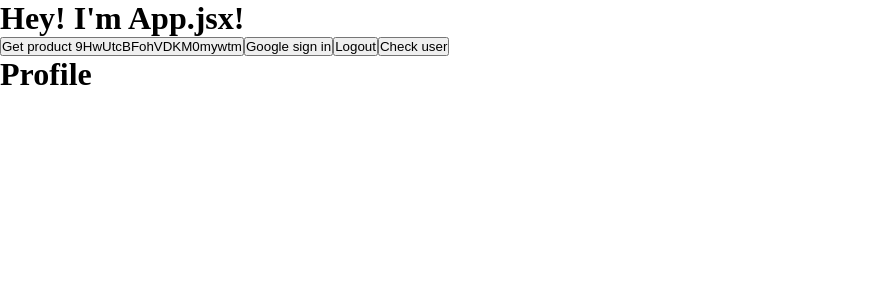
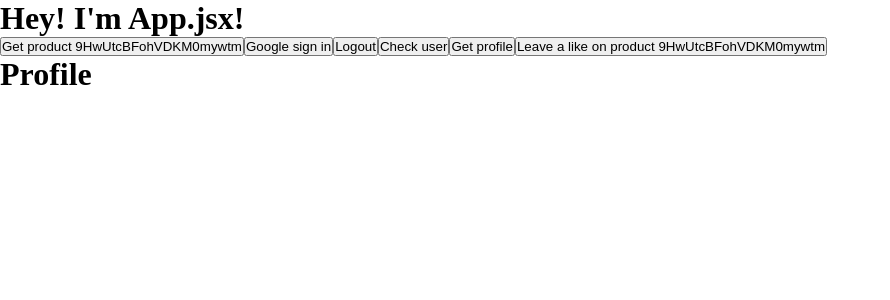
Before and after one commit to DmytroBazhanov/furniture-store, a React (Vite) app: page /profile in a window 1280 px wide. Shown: the top 300 px of the page, without its empty margins (0-890 px from the left). Built offline with nearby package versions, Linux system fonts and the light colour scheme; no server answers.

Commit message:
FIREBASE REQUESTS - Create requests to work with firebase
FIREBASE REQUESTS - get profile request added
FIREBASE REQUESTS - leave like on a product request added

```diff
--- a/src/components/App.jsx
+++ b/src/components/App.jsx
@@ -1,7 +1,8 @@
 import { Outlet } from "react-router-dom";
-import { getProductsWithPagination } from "../queries/products";
+import { getProductsWithPagination, likeProduct } from "../queries/products";
 import { useState } from "react";
 import { signInWithGoogle, signOut, checkUser } from "../queries/auth";
+import { getProfile } from "../queries/profile";
 
 function App() {
     const [lastProd, setLP] = useState(null);
@@ -23,6 +24,10 @@ function App() {
             <button onClick={handleGoogleSignIn}>Google sign in</button>
             <button onClick={handleSignOut}>Logout</button>
             <button onClick={checkUser}>Check user</button>
+            <button onClick={getProfile}>Get profile</button>
+            <button onClick={() => likeProduct("9HwUtcBFohVDKM0mywtm")}>
+                Leave a like on product 9HwUtcBFohVDKM0mywtm
+            </button>
             <Outlet />
         </div>
     );
--- a/src/queries/products.js
+++ b/src/queries/products.js
@@ -1,5 +1,16 @@
 import { db } from "../firebase";
-import { collection, query, limit, doc, getDoc, getDocs, startAfter } from "firebase/firestore";
+import { auth } from "../firebase";
+import {
+    collection,
+    query,
+    limit,
+    doc,
+    getDoc,
+    getDocs,
+    updateDoc,
+    arrayUnion,
+    startAfter,
+} from "firebase/firestore";
 
 export async function getProductByID(id) {
     const docRef = doc(db, import.meta.env.VITE_PRODUCT_COLLECTION, id);
@@ -53,3 +64,13 @@ export async function getProductsWithPagination(lastProduct, productLimit) {
         lastProductFirebaseSnapshot: lastDoc,
     };
 }
+
+export async function likeProduct(productID) {
+    if (!auth?.currentUser?.uid) return;
+
+    const userProfileRef = doc(db, import.meta.env.VITE_PROFILES, auth.currentUser.uid);
+    const productRef = doc(db, import.meta.env.VITE_PRODUCT_COLLECTION, productID);
+    await updateDoc(productRef, {
+        likes: arrayUnion(userProfileRef),
+    });
+}
--- /dev/null
+++ b/src/queries/profile.js
@@ -0,0 +1,13 @@
+import { db } from "../firebase";
+import { auth } from "../firebase";
+import { doc, setDoc, getDoc } from "firebase/firestore";
+
+export async function getProfile() {
+    const userID = auth.currentUser.uid;
+    if (!userID) return;
+
+    const userProfileRef = doc(db, import.meta.env.VITE_PROFILES, userID);
+    const profile = await getDoc(userProfileRef);
+
+    return profile.data();
+}
```
